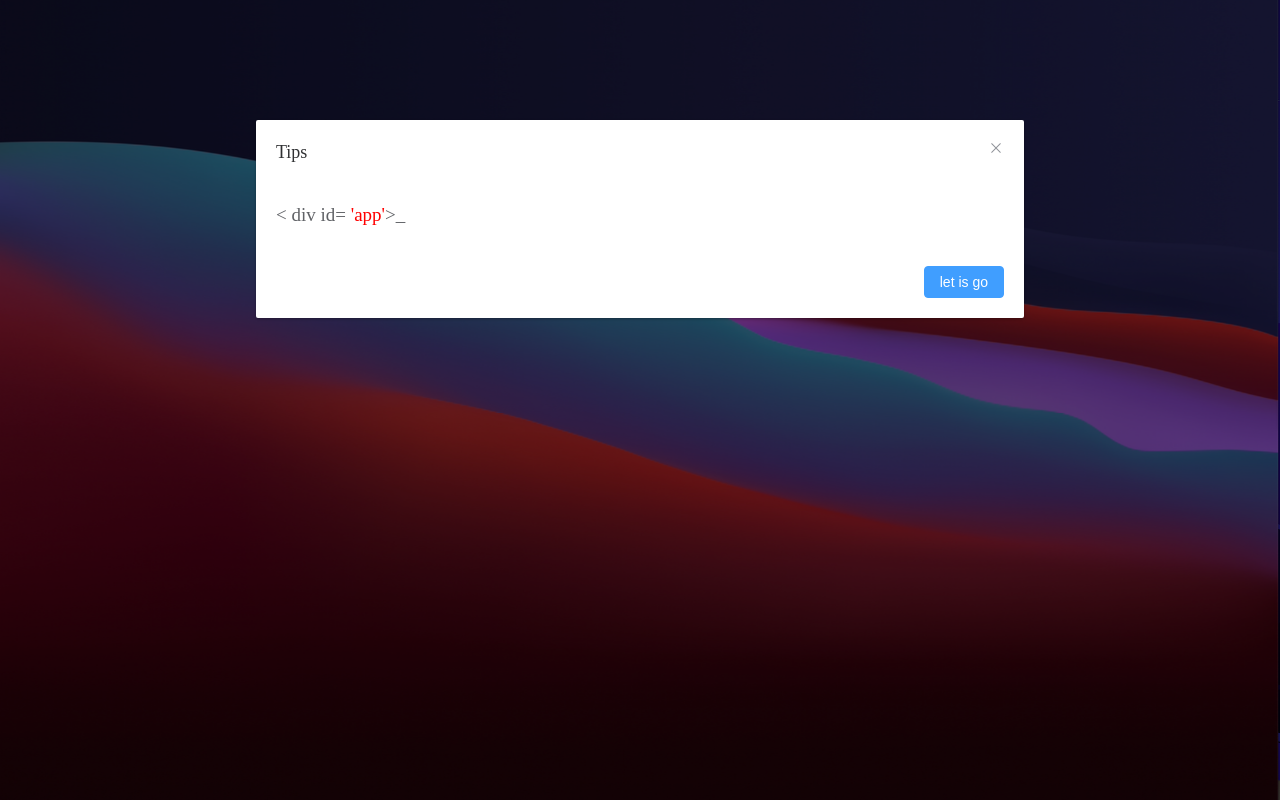
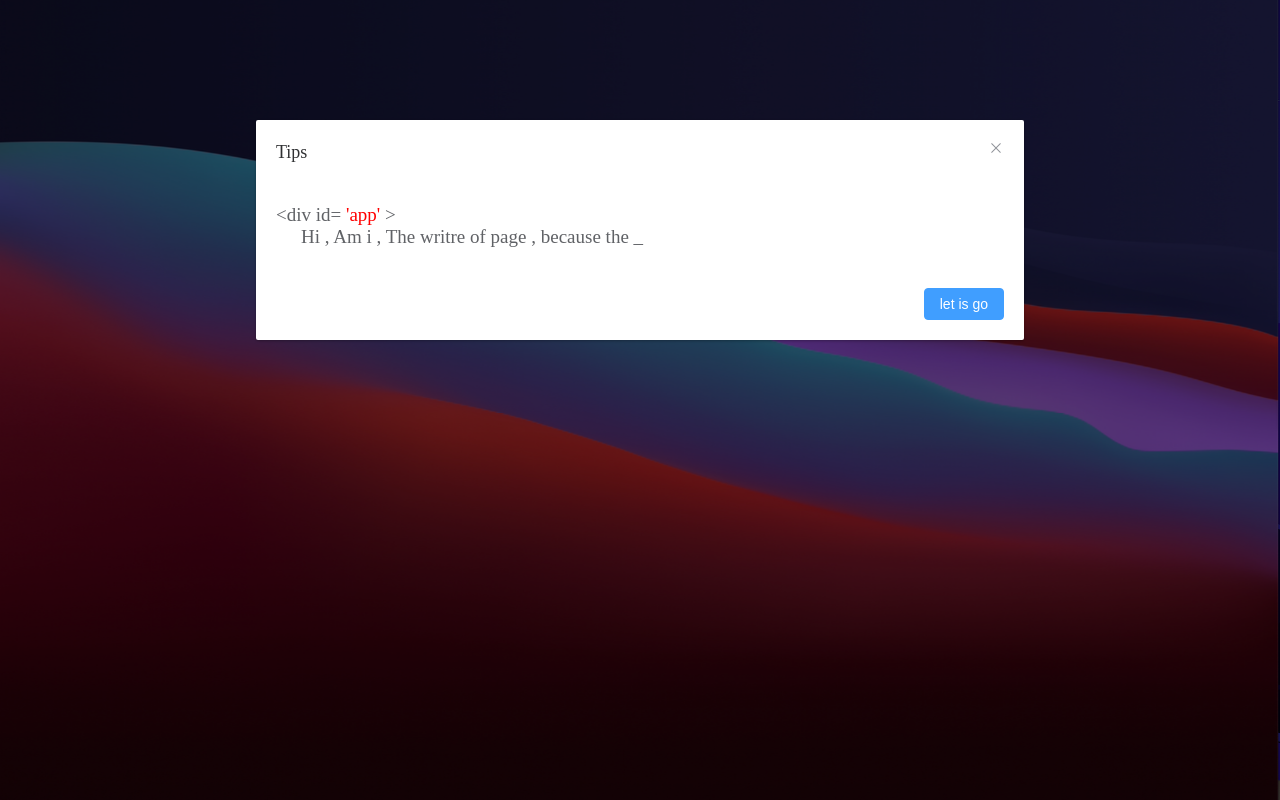
Before and after one commit to CheeseLeee/blow, a Vue app: page /login in a window 1280 px wide. Built offline with nearby package versions, Linux system fonts and the light colour scheme.

Commit message:
打字特效

```diff
--- a/src/views/login/Login.vue
+++ b/src/views/login/Login.vue
@@ -45,12 +45,14 @@
         title="Tips"
         width="60%"
       >
-        <div>
-          <span :class="[index === 1 ? 'class-color' : '']" v-for="(item,index) in divOpeingInnerHTML" :key="index">{{item}}</span><span>_</span>
-        </div>
-         <span :class="[index === 1 ? 'class-color' : '']" v-for="(item,index) in spansMapInnerHTML"  :key="index">
-          {{item}}
-        </span>
+        <span>
+         <template  v-for="(item,index) in spansMapInnerHTML"  :key="index">
+            <span :class="[index === 3 ? 'text-ident-4' : index === 4 || index === 1 ? 'class-color' : '']">{{item}}</span>
+            <br v-if="index === 2"  />
+            <br v-if="index === 5 && !textOver" />
+        </template>
+       </span>
+        <span v-if="textOver">_</span>
         <!--<span style="color:red;font-size:21px">{{wordInnherHTML[1]}}</span>-->
        <!--  <span>{{spanWord_3_innerHtml}}</span> -->
        <!--  <span> But the author is still happy and hope you have a great experience . if you have some ideas then you can call me at frist , Then are you readly?</span> -->
@@ -76,32 +78,23 @@ import { ElNotification } from 'element-plus'
     value:string,
     children:string[]
   }
-  const divOpeningMap = [
-    `< div id= ` ,` 'app' `,`>`
-  ]
-  const divOpeingInnerHTML:any = reactive([
-
-  ])
-  const divCloseingMap = [
-    '< /div >'
-  ]
-  const divClosinegnnerHTML = reactive([
-
-  ])
+  let textOver = ref(true)
   const spansMap = [
+    '<div id='," 'app' ",'>',
     " Hi , Am i , The writre of page , because the author is very pround and impatient , So , it's just a ",
     " development version ",
     " which now you can see the view , even only 10% complete .  But the author is still happy and hope you have a great experience . if you have some ideas then you can call me at frist , Then are you readly?   ",
-
+    '</div>'
   ]
   let spansMapInnerHTML:any = reactive([])
 
-  function createTypeStark(typeMap?:any,contextInnerHTML?:any,index = 0,goonMap?:any,goonHTML?:any){
+  function createTypeStark(typeMap?:any,contextInnerHTML?:any,index = 0){
     let context = ''
     let arrIndex = 0
     const spanWord_timer = setInterval(() => {
       context += typeMap[index][arrIndex]
       arrIndex++
+
       contextInnerHTML[index] = context
       if(contextInnerHTML[index].length ===  typeMap[index].length){
         clearInterval(spanWord_timer)
@@ -110,11 +103,13 @@ import { ElNotification } from 'element-plus'
           createTypeStark(typeMap,contextInnerHTML,index)
         }else{
           // over then to do
+          textOver.value = false
+          console.log(spansMap)
         }
       }
-    },100)
+    }, 80)
   }
-  createTypeStark(divOpeningMap,divOpeingInnerHTML)
+  createTypeStark(spansMap,spansMapInnerHTML)
 /*   typeAnimate(spansMap,spansMapInnerHTML) */
      // typeAnimate(divOpeningMap,divOpeingInnerHTML)
 
@@ -216,8 +211,10 @@ import { ElNotification } from 'element-plus'
       }
 </script>
 <style scoped>
+.text-ident-4{
+padding-left:25px;
+}
 .class-color{
-  display: inline-block;
   color:red;
   font-size: 21px;
 }
```
Also changed, not shown: 8 other files (tests, documents, lock files or other folders).
